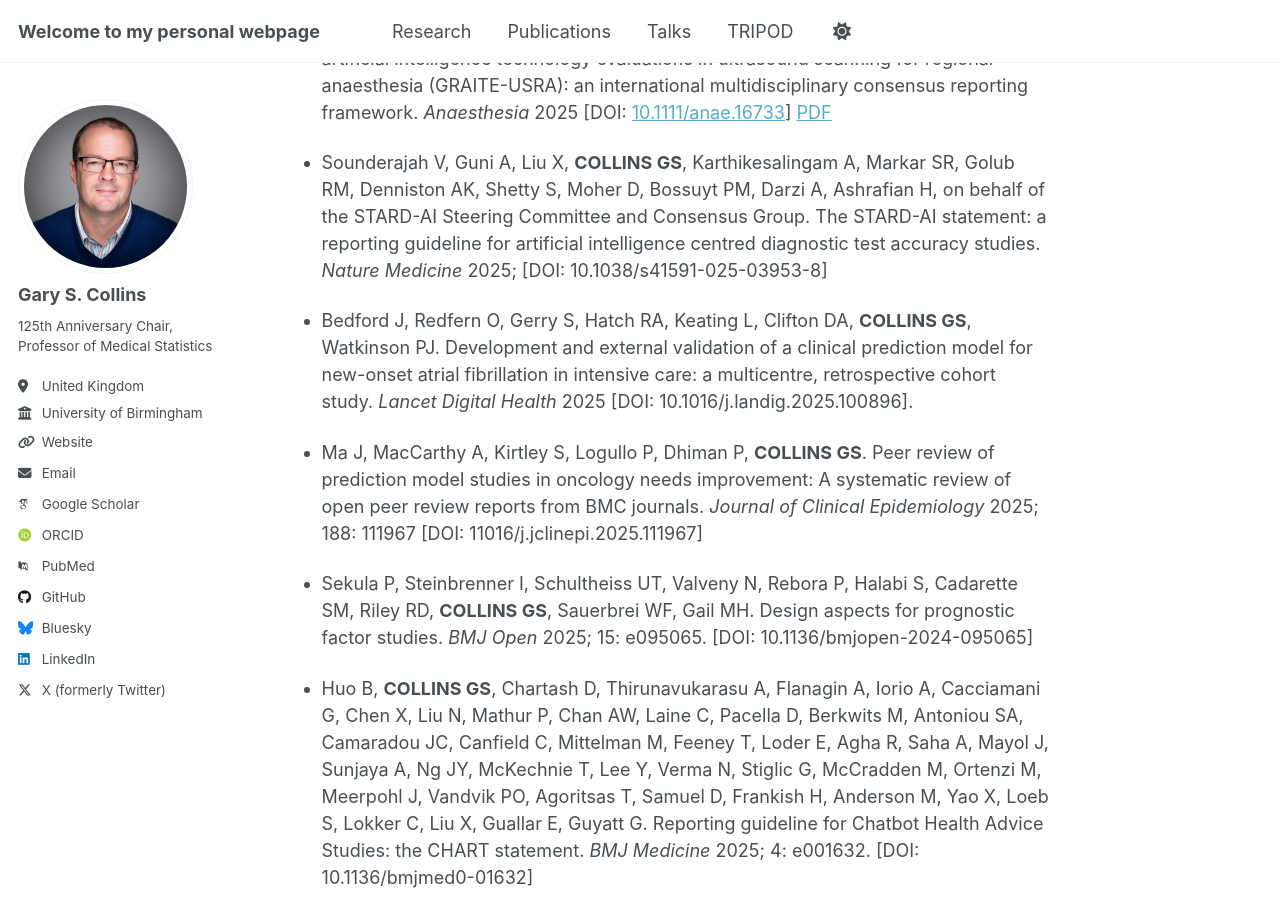
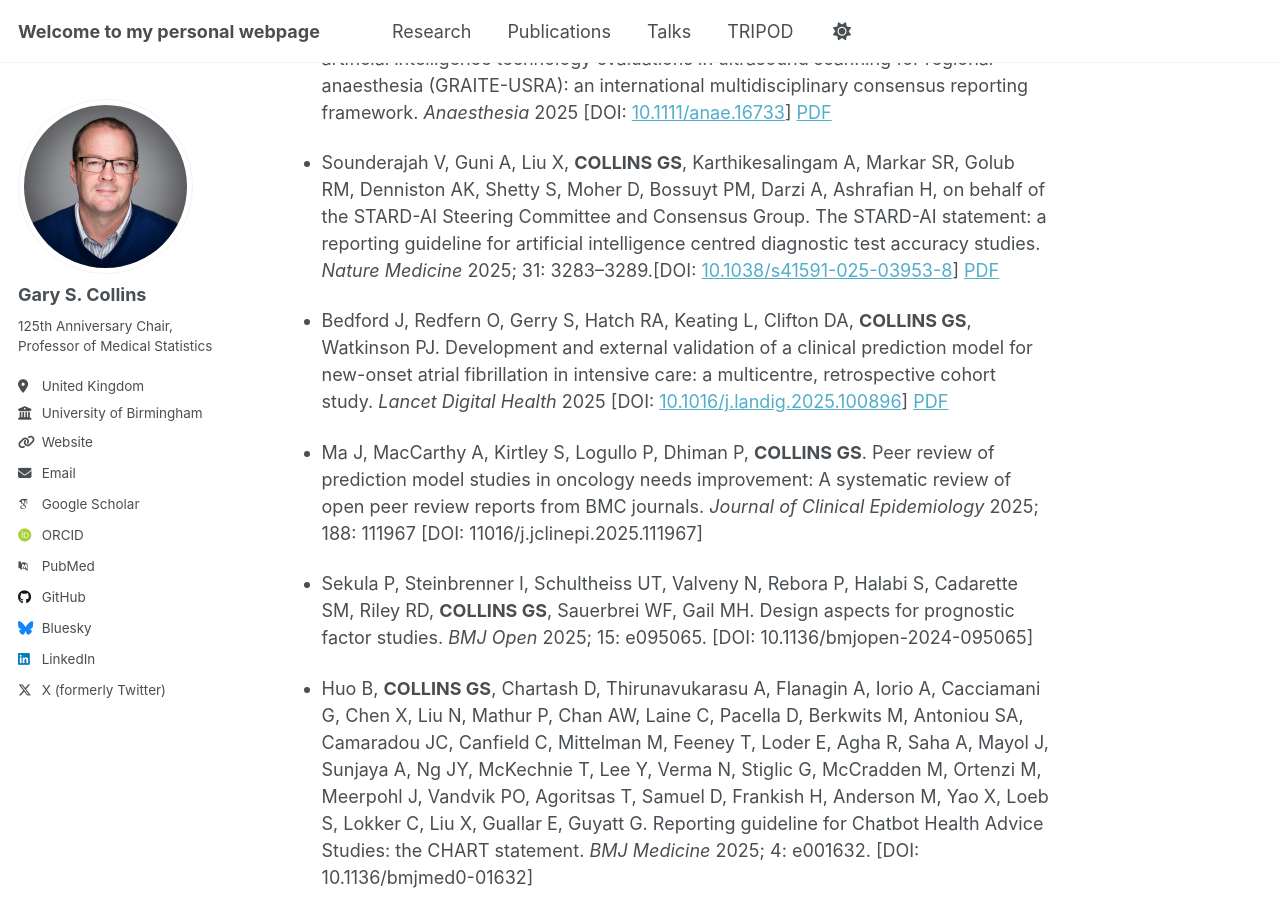
Before and after one commit to gscollins1973/gscollins1973.github.io, a Jekyll site: the page built from _pages/publications.html, in a window 1280 px wide and 900 px high, scrolled down 755 px. Built offline with Jekyll 4.4.1, drawn with Linux system fonts in a browser that asks for light colours; some web fonts are replaced; a script that is not in the unit is left out.

Commit message:
Update publications.html

```diff
--- a/_pages/publications.html
+++ b/_pages/publications.html
@@ -12,8 +12,8 @@ See my <a href="https://scholar.google.co.uk/citations?hl=en&tzom=-60&user=cVKF8
 <li><p><strong>COLLINS GS</strong>, Chester-Jones M, Gerry S, Ma J, Matos J, Sehjal J, Tsegaye B, Dhiman P. Clinical prediction models using machine learning in oncology: challenges and recommendations. <i>BMJ Oncology</i> 2025; 4: e000914. [DOI: <a href="https://bmjoncology.bmj.com/content/4/1/e000914">10.1136/bmjonc-2025-000914</a>] <a href="https://bmjoncology.bmj.com/content/bmjonc/4/1/e000914.full.pdf">PDF</a> </p></li>
 <li><p>Pineda-Moncusi M, Allery F, Abbasizanjani H, Powell D, Prats-Uribe A, Thygesen JH, Wood A, Tomlinson C, Banerjee A, Akbari A, Delmestri A, Coates L, Denaxas S, Khunti K, <strong>COLLINS GS</strong>, Prieto-Alhambra D, Khalid S, on behalf of the CVD-COVID-UK/COVID IMPACT Consortium. Ethnic disparities in COVID-19 mortality and cardiovascular disease in England and Wales between 2020-2022. <i>Nature Communications</i> 2025; 16: 6059. [DOI: <a href="https://www.nature.com/articles/s41467-025-59951-4">10.1038/s41467-025-59951-4</a>] <a href="https://www.nature.com/articles/s41467-025-59951-4.pdf">PDF</a> </p></li>
 <li><p>Zhang X, Ferry J, Hewson DW, <strong>COLLINS GS</strong>, Wiles MD, Zhao Y, Martindale APL, Tomaschek M, Bowness JS, GRAITE-USRA Working Group. Guidance for reporting artificial intelligence technology evaluations in ultrasound scanning for regional anaesthesia (GRAITE-USRA): an international multidisciplinary consensus reporting framework. <i>Anaesthesia</i> 2025 [DOI: <a href="https://associationofanaesthetists-publications.onlinelibrary.wiley.com/doi/full/10.1111/anae.16733">10.1111/anae.16733</a>] <a href="https://associationofanaesthetists-publications.onlinelibrary.wiley.com/doi/epdf/10.1111/anae.16733">PDF</a> </p></li>
-<li><p>Sounderajah V, Guni A, Liu X, <strong>COLLINS GS</strong>, Karthikesalingam A, Markar SR, Golub RM, Denniston AK, Shetty S, Moher D, Bossuyt PM, Darzi A, Ashrafian H, on behalf of the STARD-AI Steering Committee and Consensus Group. The STARD-AI statement: a reporting guideline for artificial intelligence centred diagnostic test accuracy studies. <i>Nature Medicine</i> 2025; [DOI: 10.1038/s41591-025-03953-8]</p></li>
-<li><p>Bedford J, Redfern O, Gerry S, Hatch RA, Keating L, Clifton DA, <strong>COLLINS GS</strong>, Watkinson PJ. Development and external validation of a clinical prediction model for new-onset atrial fibrillation in intensive care: a multicentre, retrospective cohort study. <i>Lancet Digital Health</i> 2025 [DOI: 10.1016/j.landig.2025.100896].</p></li>
+<li><p>Sounderajah V, Guni A, Liu X, <strong>COLLINS GS</strong>, Karthikesalingam A, Markar SR, Golub RM, Denniston AK, Shetty S, Moher D, Bossuyt PM, Darzi A, Ashrafian H, on behalf of the STARD-AI Steering Committee and Consensus Group. The STARD-AI statement: a reporting guideline for artificial intelligence centred diagnostic test accuracy studies. <i>Nature Medicine</i> 2025; 31: 3283–3289.[DOI: <a href="https://www.nature.com/articles/s41591-025-03953-8">10.1038/s41591-025-03953-8</a>] <a href="https://www.nature.com/articles/s41591-025-03953-8.pdf">PDF</a> </p></li>
+<li><p>Bedford J, Redfern O, Gerry S, Hatch RA, Keating L, Clifton DA, <strong>COLLINS GS</strong>, Watkinson PJ. Development and external validation of a clinical prediction model for new-onset atrial fibrillation in intensive care: a multicentre, retrospective cohort study. <i>Lancet Digital Health</i> 2025 [DOI: <a href="https://www.thelancet.com/journals/landig/article/PIIS2589-7500(25)00078-0/fulltext">10.1016/j.landig.2025.100896</a>] <a href="https://www.thelancet.com/action/showPdf?pii=S2589-7500%2825%2900078-0">PDF</a> </p></li>
 <li><p>Ma J, MacCarthy A, Kirtley S, Logullo P, Dhiman P, <strong>COLLINS GS</strong>. Peer review of prediction model studies in oncology needs improvement: A systematic review of open peer review reports from BMC journals. <i>Journal of Clinical Epidemiology</i> 2025; 188: 111967 [DOI: 11016/j.jclinepi.2025.111967]</p></li>
 <li><p>Sekula P, Steinbrenner I, Schultheiss UT, Valveny N, Rebora P, Halabi S, Cadarette SM, Riley RD, <strong>COLLINS GS</strong>, Sauerbrei WF, Gail MH. Design aspects for prognostic factor studies. <i>BMJ Open</i> 2025; 15: e095065. [DOI: 10.1136/bmjopen-2024-095065]</p></li>
 <li><p>Huo B, <strong>COLLINS GS</strong>, Chartash D, Thirunavukarasu A, Flanagin A, Iorio A, Cacciamani G, Chen X, Liu N, Mathur P, Chan AW, Laine C, Pacella D, Berkwits M, Antoniou SA, Camaradou JC, Canfield C, Mittelman M, Feeney T, Loder E, Agha R, Saha A, Mayol J, Sunjaya A, Ng JY, McKechnie T, Lee Y, Verma N, Stiglic G, McCradden M, Ortenzi M, Meerpohl J, Vandvik PO, Agoritsas T, Samuel D, Frankish H, Anderson M, Yao X, Loeb S, Lokker C, Liu X, Guallar E, Guyatt G. Reporting guideline for Chatbot Health Advice Studies: the CHART statement. <i>BMJ Medicine</i> 2025; 4: e001632. [DOI: 10.1136/bmjmed0-01632]</p></li>
```
